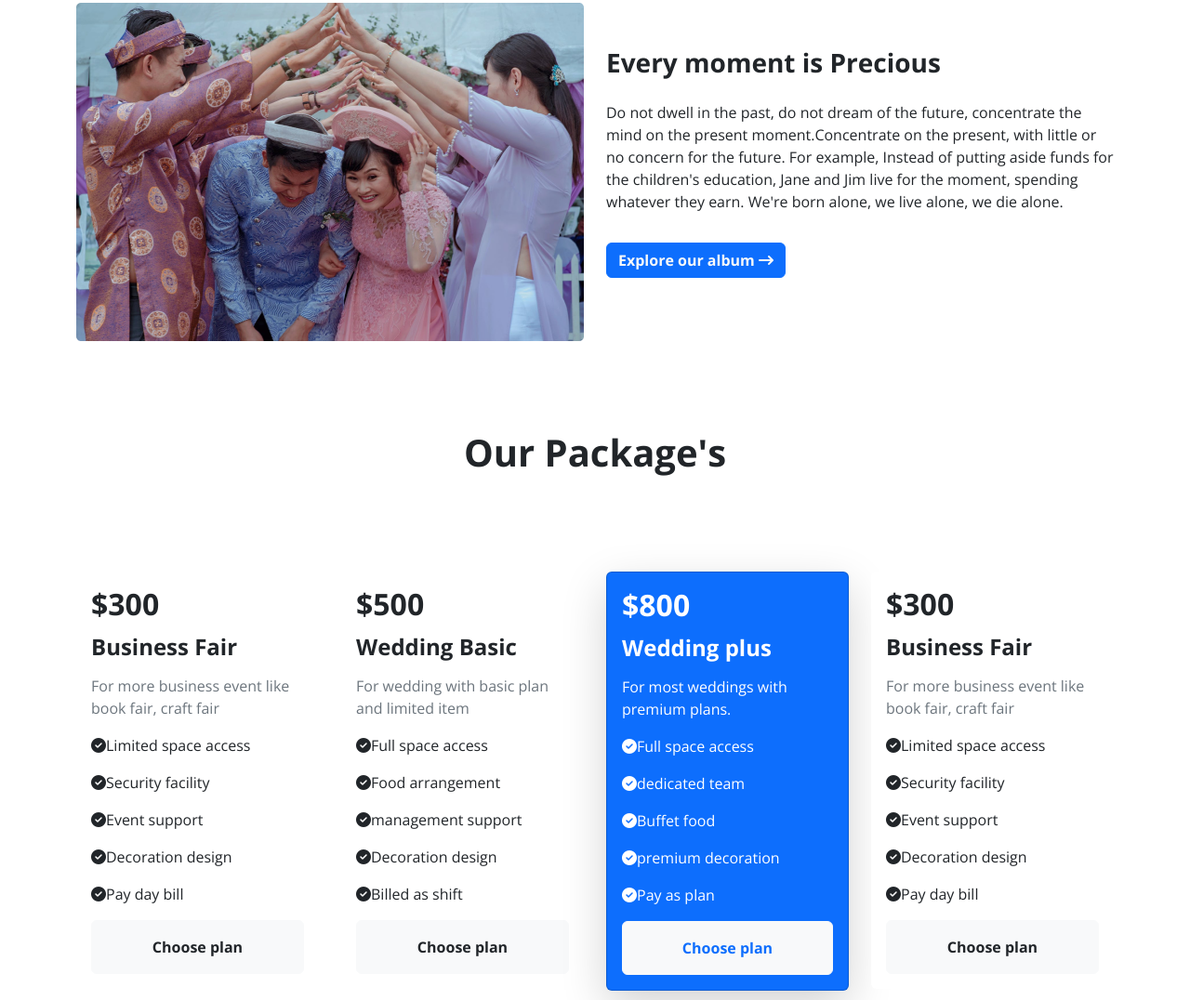
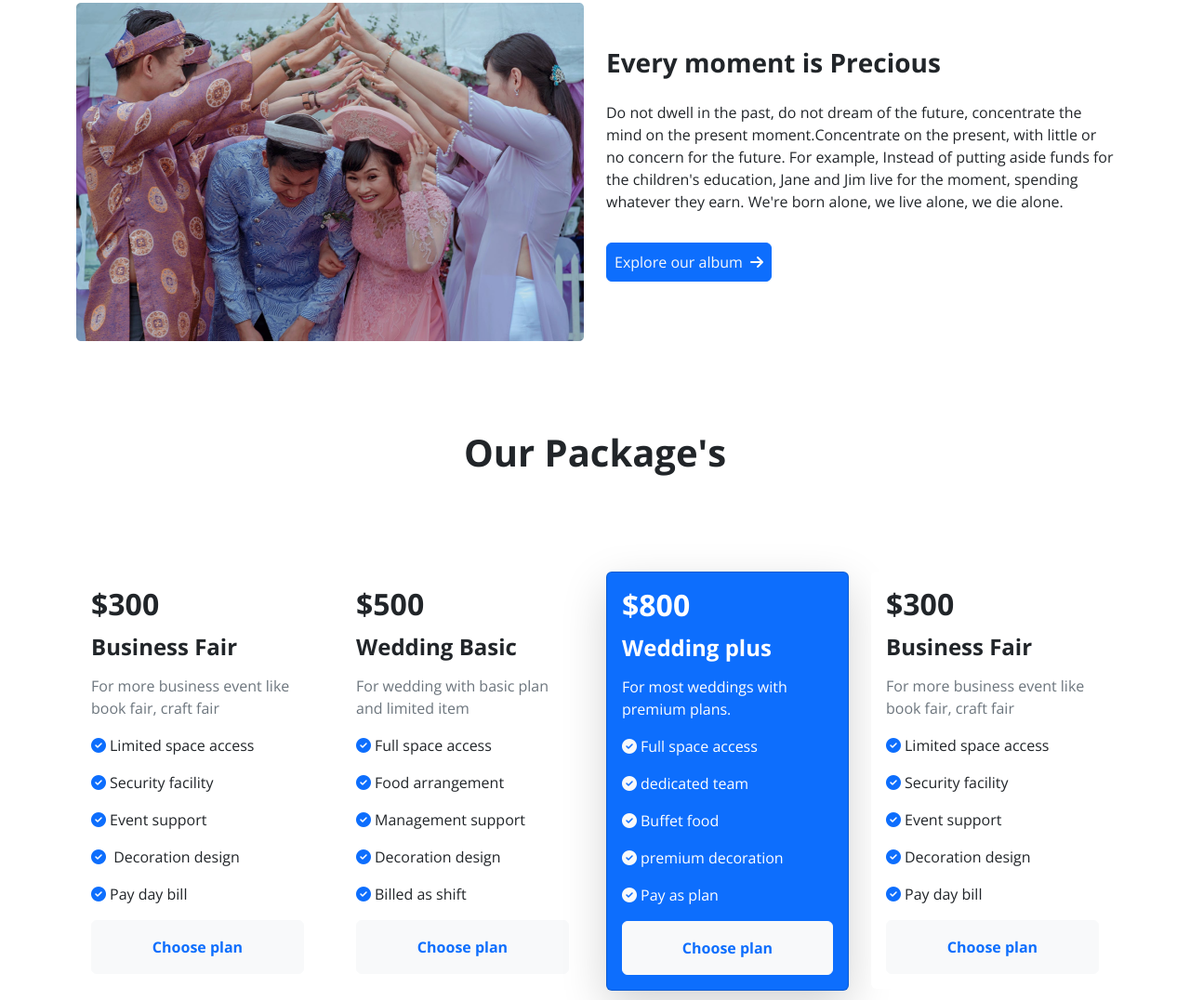
Before and after one commit to rakibulhasan-swe/convention-center, a plain HTML site: page index.html in a window 1280 px wide. Shown: the part 676-1752 px from the top of the page at 93% size. Drawn offline with nearby package versions, Linux system fonts and the light colour scheme.

Commit message:
font awesome problem fixed

```diff
--- a/index.html
+++ b/index.html
@@ -48,48 +48,26 @@
             </div>
           </nav>
           <!-- carousel / slider -->
-          <div>
-            <div id="carouselExampleCaptions" class="carousel slide" data-bs-ride="false">
-                <div class="carousel-indicators">
-                  <button type="button" data-bs-target="#carouselExampleCaptions" data-bs-slide-to="0" class="active" aria-current="true" aria-label="Slide 1"></button>
-                  <button type="button" data-bs-target="#carouselExampleCaptions" data-bs-slide-to="1" aria-label="Slide 2"></button>
-                  <button type="button" data-bs-target="#carouselExampleCaptions" data-bs-slide-to="2" aria-label="Slide 3"></button>
-                </div>
+          <div id="carouselExampleControls" class="carousel slide" data-bs-ride="carousel">
             <div class="carousel-inner">
               <div class="carousel-item active">
                 <img src="./images/banner.png" class="d-block w-100" alt="...">
-                    <div class="carousel-caption">
-                      <div>
-                        <h3 class="fw-bold">THE PERFECT VENUE FOR YOUR NEXT EVENT</h3>
-                        <p class="fw-lighter">Event Venue means a location for the hosting of weddings, conferences, galas, and other similar events. Such a use may take place in an outdoor setting.</p>
-                        <button class="btn btn-light text-primary fw-bolder btn-md">Book Now</button>
-                      </div>
-                    </div>
               </div>
               <div class="carousel-item">
                 <img src="./images/banner.png" class="d-block w-100" alt="...">
-                    <div class="carousel-caption d-md-block">
-                      <h5>Second slide label</h5>
-                      <p>Some representative placeholder content for the second slide.</p>
-                    </div>
               </div>
               <div class="carousel-item">
                 <img src="./images/banner.png" class="d-block w-100" alt="...">
-                    <div class="carousel-caption  d-md-block">
-                      <h5>Third slide label</h5>
-                      <p>Some representative placeholder content for the third slide.</p>
               </div>
             </div>
-                </div>
-                <button class="carousel-control-prev" type="button" data-bs-target="#carouselExampleCaptions" data-bs-slide="prev">
+            <button class="carousel-control-prev" type="button" data-bs-target="#carouselExampleControls" data-bs-slide="prev">
               <span class="carousel-control-prev-icon" aria-hidden="true"></span>
               <span class="visually-hidden">Previous</span>
             </button>
-                <button class="carousel-control-next" type="button" data-bs-target="#carouselExampleCaptions" data-bs-slide="next">
+            <button class="carousel-control-next" type="button" data-bs-target="#carouselExampleControls" data-bs-slide="next">
               <span class="carousel-control-next-icon" aria-hidden="true"></span>
               <span class="visually-hidden">Next</span>
             </button>
-              </div>
           </div>
     </header>
 
@@ -108,7 +86,7 @@
                     <div class="content child pt-5">
                         <h3 class="fs-3 fw-bold pb-3">Every moment is Precious</h3>
                         <p class="fw-lighter pb-3">Do not dwell in the past, do not dream of the future, concentrate the mind on the present moment.Concentrate on the present, with little or no concern for the future. For example, Instead of putting aside funds for the children's education, Jane and Jim live for the moment, spending whatever they earn. We're born alone, we live alone, we die alone.</p>
-                        <button class="btn btn-primary text-light fw-bold">Explore our album <i class="fa-solid fa-arrow-right-long"></i></button>
+                        <button class="btn btn-primary text-light p-2">Explore our album <i class="fas fa-arrow-right ps-1"></i></button>
                     </div>
                 </div>
             </div>
@@ -123,12 +101,12 @@
                           <h5 class="card-title fs-2 fw-bolder pb-2">$300</h5>
                           <h6 class="card-subtitle mb-3 fw-bold fs-4">Business Fair</h6>
                           <p class="card-text text-muted">For more business event like book fair, craft fair</p>
-                          <p class="card-text"><i class="fa-solid fa-circle-check"></i>Limited space access</p>
-                          <p class="card-text"><i class="fa-solid fa-circle-check"></i>Security facility</p>
-                          <p class="card-text"><i class="fa-solid fa-circle-check"></i>Event support</p>
-                          <p class="card-text"><i class="fa-solid fa-circle-check"></i>Decoration design</p>
-                          <p class="card-text"><i class="fa-solid fa-circle-check"></i>Pay day bill</p>
-                          <button class="btn btn-light text-dark fw-bolder w-100 py-3">Choose plan</button>
+                          <p class="card-text"><i class="fas fa-check-circle pe-1 text-primary"></i>Limited space access</p>
+                          <p class="card-text"><i class="fas fa-check-circle pe-1 text-primary"></i>Security facility</p>
+                          <p class="card-text"><i class="fas fa-check-circle pe-1 text-primary"></i>Event support</p>
+                          <p class="card-text"><i class="fas fa-check-circle pe-1 text-primary"></i> Decoration design</p>
+                          <p class="card-text"><i class="fas fa-check-circle pe-1 text-primary"></i>Pay day bill</p>
+                          <button class="btn btn-light text-primary fw-bolder w-100 py-3">Choose plan</button>
                         </div>
                       </div>
                 </div>
@@ -138,12 +116,12 @@
                           <h5 class="card-title fs-2 fw-bolder pb-2">$500</h5>
                           <h6 class="card-subtitle mb-3 fw-bold fs-4">Wedding Basic</h6>
                           <p class="card-text text-muted">For wedding with basic plan and limited item</p>
-                          <p class="card-text"><i class="fa-solid fa-circle-check"></i>Full space access</p>
-                          <p class="card-text"><i class="fa-solid fa-circle-check"></i>Food arrangement</p>
-                          <p class="card-text"><i class="fa-solid fa-circle-check"></i>management support</p>
-                          <p class="card-text"><i class="fa-solid fa-circle-check"></i>Decoration design</p>
-                          <p class="card-text"><i class="fa-solid fa-circle-check"></i>Billed as shift</p>
-                          <button class="btn btn-light text-dark fw-bolder w-100 py-3">Choose plan</button>
+                          <p class="card-text"><i class="fas fa-check-circle pe-1 text-primary"></i>Full space access</p>
+                          <p class="card-text"><i class="fas fa-check-circle pe-1 text-primary"></i>Food arrangement</p>
+                          <p class="card-text"><i class="fas fa-check-circle pe-1 text-primary"></i>Management support</p>
+                          <p class="card-text"><i class="fas fa-check-circle pe-1 text-primary"></i>Decoration design</p>
+                          <p class="card-text"><i class="fas fa-check-circle pe-1 text-primary"></i>Billed as shift</p>
+                          <button class="btn btn-light text-primary fw-bolder w-100 py-3">Choose plan</button>
                         </div>
                       </div>
                 </div>
@@ -153,11 +131,11 @@
                           <h5 class="card-title fs-2 fw-bolder pb-2">$800</h5>
                           <h6 class="card-subtitle mb-3 fw-bold fs-4">Wedding plus</h6>
                           <p class="card-text">For most weddings with premium plans.</p>
-                          <p class="card-text"><i class="fa-solid fa-circle-check"></i>Full space access</p>
-                          <p class="card-text"><i class="fa-solid fa-circle-check"></i>dedicated team</p>
-                          <p class="card-text"><i class="fa-solid fa-circle-check"></i>Buffet food</p>
-                          <p class="card-text"><i class="fa-solid fa-circle-check"></i>premium decoration</p>
-                          <p class="card-text"><i class="fa-solid fa-circle-check"></i>Pay as plan</p>
+                          <p class="card-text"><i class="fas fa-check-circle pe-1 text-light"></i>Full space access</p>
+                          <p class="card-text"><i class="fas fa-check-circle pe-1 text-light"></i>dedicated team</p>
+                          <p class="card-text"><i class="fas fa-check-circle pe-1 text-light"></i>Buffet food</p>
+                          <p class="card-text"><i class="fas fa-check-circle pe-1 text-light"></i>premium decoration</p>
+                          <p class="card-text"><i class="fas fa-check-circle pe-1 text-light"></i>Pay as plan</p>
                           <button class="btn btn-light text-primary fw-bolder w-100 py-3">Choose plan</button>
                         </div>
                       </div>
@@ -168,12 +146,12 @@
                           <h5 class="card-title fs-2 fw-bolder pb-2">$300</h5>
                           <h6 class="card-subtitle mb-3 fw-bold fs-4">Business Fair</h6>
                           <p class="card-text text-muted">For more business event like book fair, craft fair</p>
-                          <p class="card-text"><i class="fa-solid fa-circle-check"></i>Limited space access</p>
-                          <p class="card-text"><i class="fa-solid fa-circle-check"></i>Security facility</p>
-                          <p class="card-text"><i class="fa-solid fa-circle-check"></i>Event support</p>
-                          <p class="card-text"><i class="fa-solid fa-circle-check"></i>Decoration design</p>
-                          <p class="card-text"><i class="fa-solid fa-circle-check"></i>Pay day bill</p>
-                          <button class="btn btn-light text-dark fw-bolder w-100 py-3">Choose plan</button>
+                          <p class="card-text"><i class="fas fa-check-circle pe-1 text-primary"></i>Limited space access</p>
+                          <p class="card-text"><i class="fas fa-check-circle pe-1 text-primary"></i>Security facility</p>
+                          <p class="card-text"><i class="fas fa-check-circle pe-1 text-primary"></i>Event support</p>
+                          <p class="card-text"><i class="fas fa-check-circle pe-1 text-primary"></i>Decoration design</p>
+                          <p class="card-text"><i class="fas fa-check-circle pe-1 text-primary"></i>Pay day bill</p>
+                          <button class="btn btn-light text-primary fw-bolder w-100 py-3">Choose plan</button>
                         </div>
                       </div>
                 </div>
```
Lines whose indentation alone changed are shown as unchanged.
